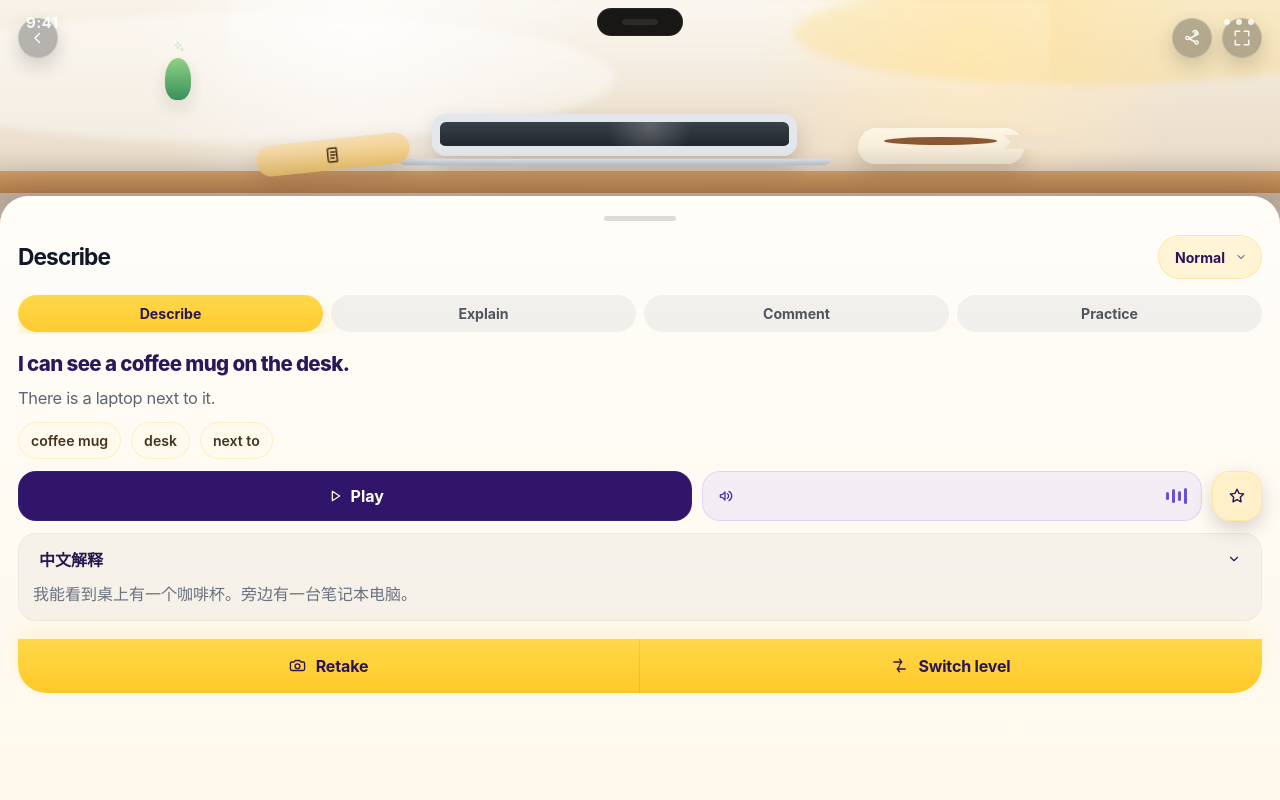
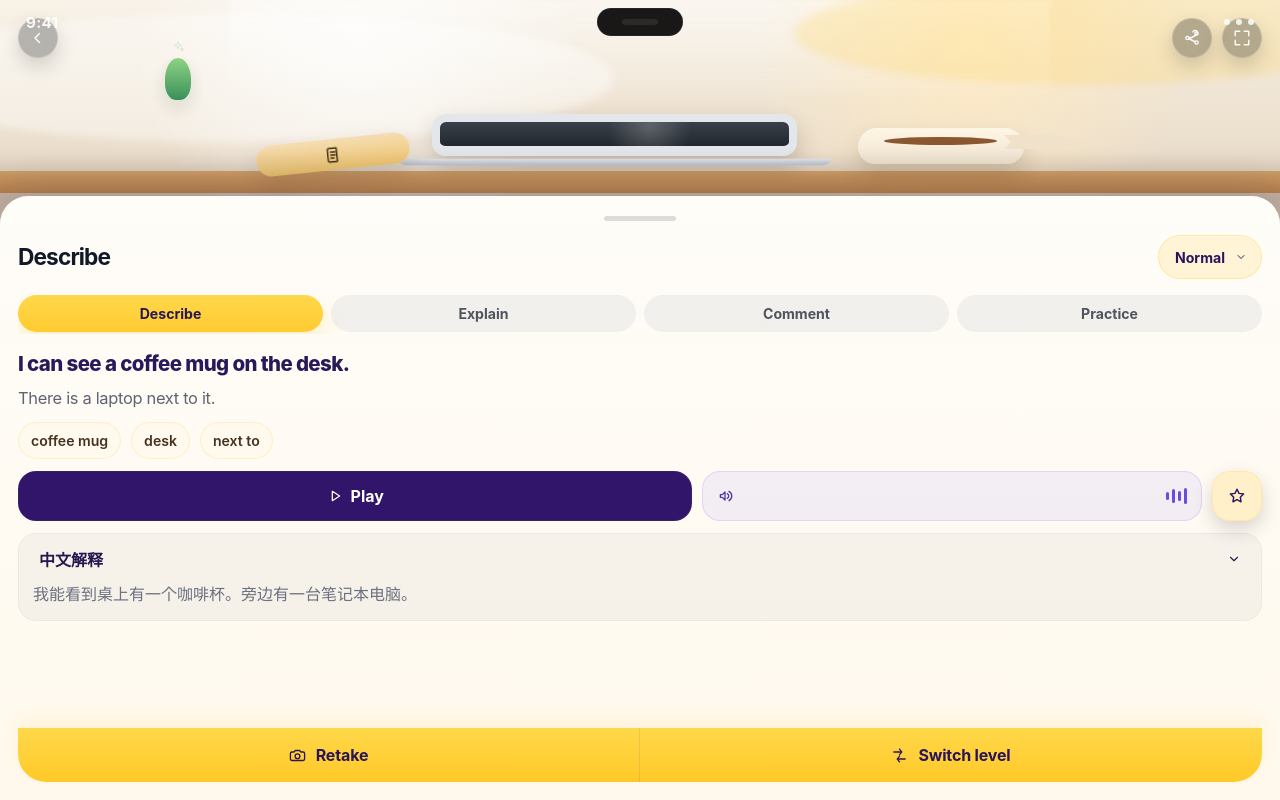
Before and after one commit to okkknight/snapspeak, a React (Vite) app: page / in a window 1280 px wide. Both pictures are taken after a click on the button 640 px from the left and 732 px from the top of the page. Built offline with nearby package versions, Linux system fonts and the light colour scheme.

Commit message:
fix: anchor footer and square camera tray bottom

```diff
--- a/src/styles.css
+++ b/src/styles.css
@@ -130,7 +130,7 @@ button {
 
 .mobile-screen--camera .camera-bottom-bar {
   margin: 0;
-  border-radius: 28px;
+  border-radius: 28px 28px 0 0;
 }
 
 .mobile-screen--result .captured-photo-preview {
@@ -143,6 +143,8 @@ button {
   min-height: 0;
   max-height: none;
   margin-top: -28px;
+  display: flex;
+  flex-direction: column;
   overflow: auto;
   -webkit-overflow-scrolling: touch;
   border-radius: 28px 28px 0 0;
@@ -150,13 +152,11 @@ button {
 }
 
 .mobile-screen--result .result-bottom-sheet__footer {
-  position: sticky;
-  bottom: 0;
   z-index: 2;
   display: grid;
   grid-template-columns: repeat(2, minmax(0, 1fr));
   gap: 0;
-  margin-top: 18px;
+  margin-top: auto;
   overflow: hidden;
   border-radius: 0 0 28px 28px;
   background: linear-gradient(180deg, #ffd84a, #ffc928);
```
